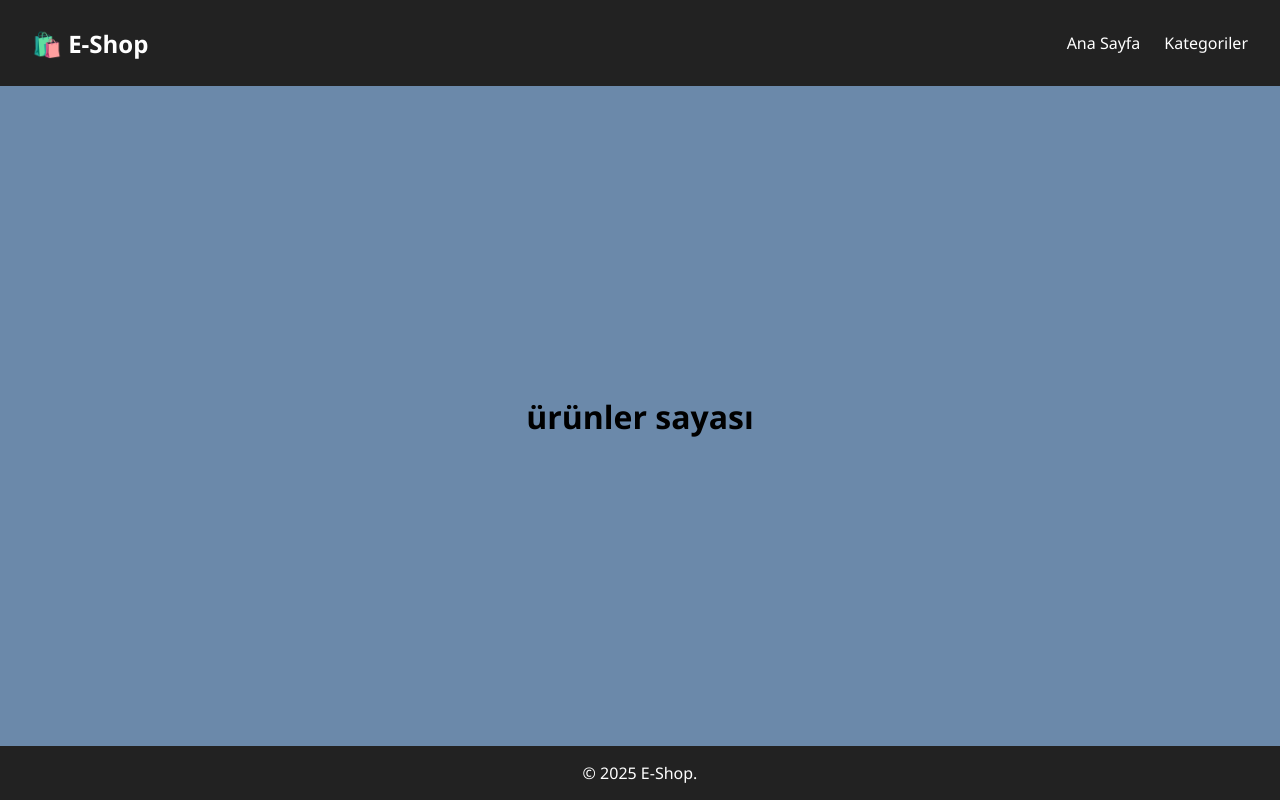
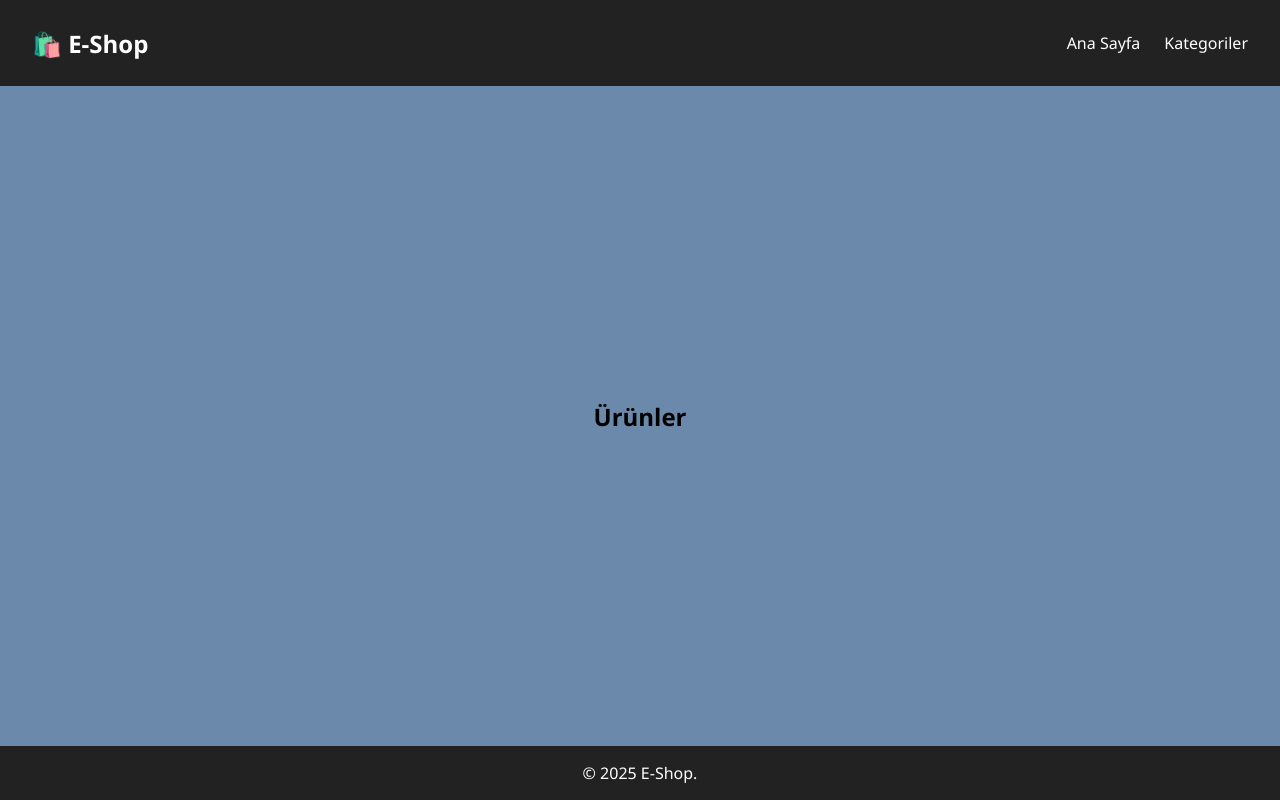
Before and after one commit to yusufCanDursun/django_web_shopping, a React (Vite) app in the folder frontend/eshop_front/: page /products in a window 1280 px wide. Built offline with nearby package versions, Linux system fonts and the light colour scheme; no server answers.

Commit message:
update products page

```diff
--- a/frontend/eshop_front/src/pages/Products.jsx
+++ b/frontend/eshop_front/src/pages/Products.jsx
@@ -1,11 +1,15 @@
-import React from 'react';
+import SideProfile from '../components/SideProfile/SideProfile';
 
-function SellerPanel() {
+function Products() {
   return (
-    <div>
-      <h1>ürünler sayası</h1>
+    <div className="products-container">
+      <SideProfile />
+      <div className="products-list">
+        {/* Ürün listesi burada */}
+        <h2>Ürünler</h2>
+      </div>
     </div>
   );
 }
 
-export default SellerPanel;
+export default Products;
```
